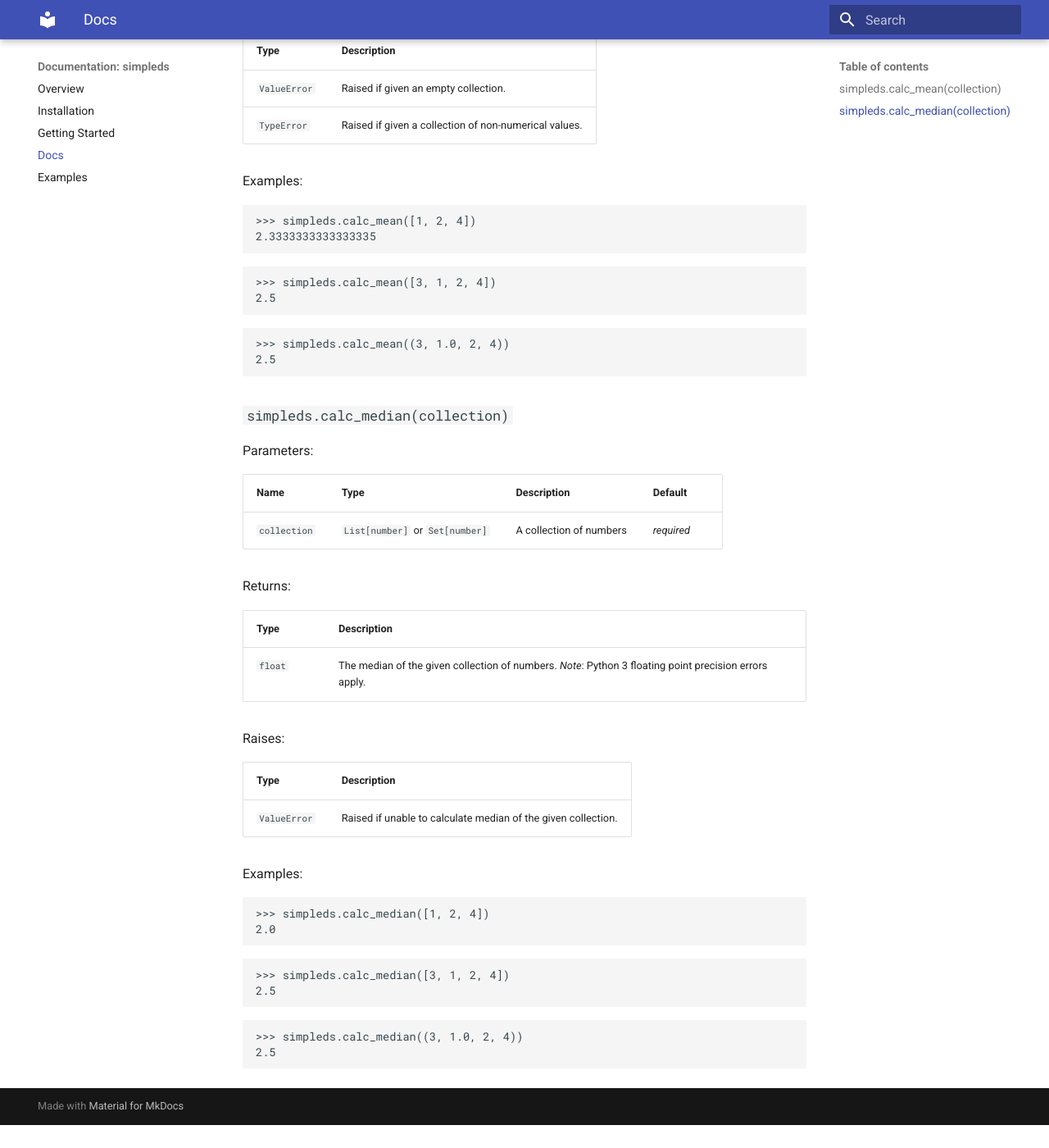
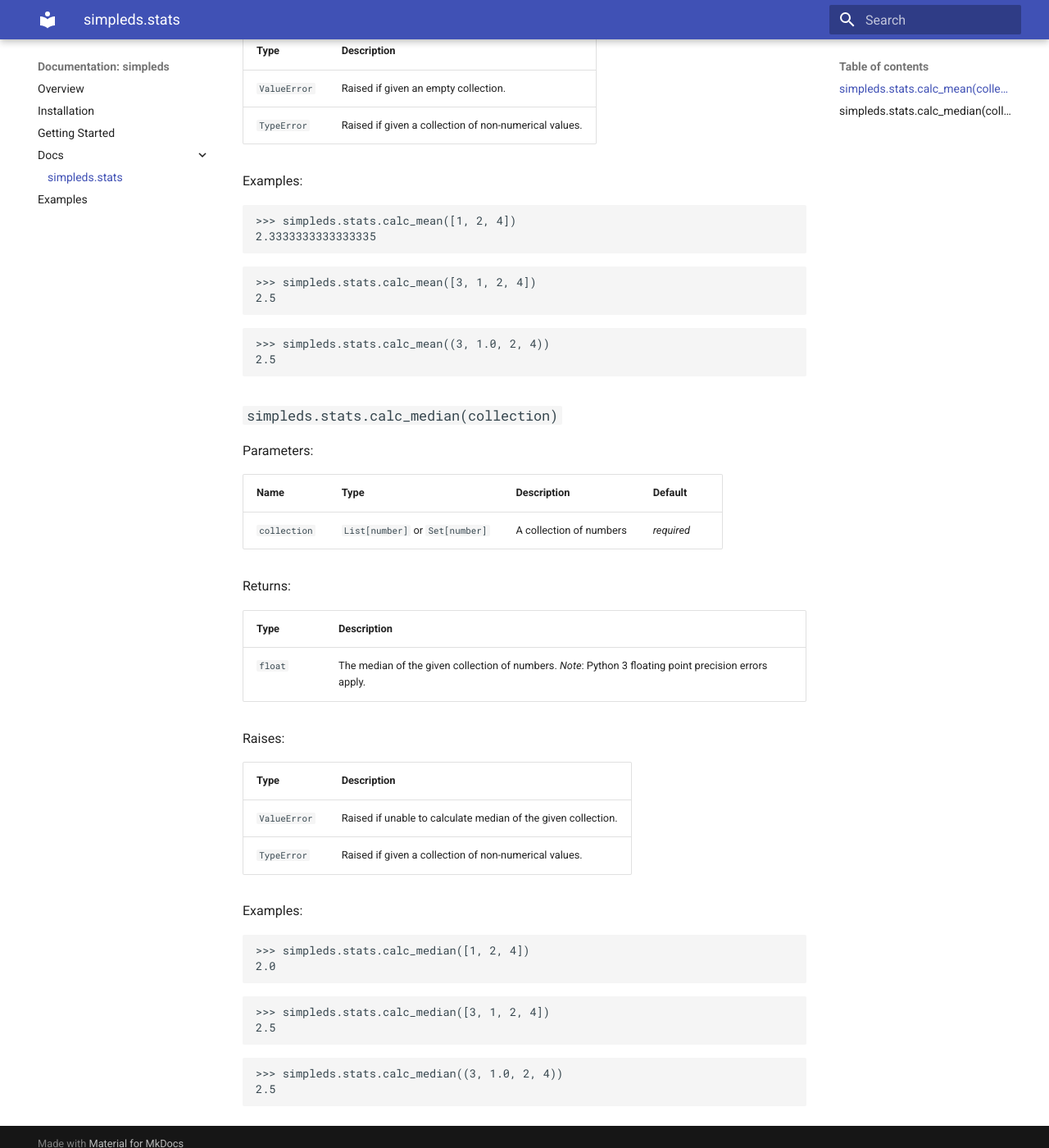
Before and after one commit to keiferc/simpleds, an MkDocs documentation site: the page built from docs/interfaces/stats.md, in a window 1280 px wide and 1400 px high, scrolled down 616 px. Shown: the whole window at 82% size. Built offline with MkDocs 1.6.1 and Material for MkDocs 9.7.7, drawn with Linux system fonts in a browser that asks for light colours; before the commit the page ends 1988 px from its top, so only the background shows below that; some of the changed text lies outside the part shown.

````diff
--- a/dev-requirements.txt
+++ /dev/null
@@ -1,3 +0,0 @@
-pytest
-mkdocs
-mkdocs-material
--- a/docs/docs.md
+++ b/docs/interfaces/stats.md
@@ -1,9 +1,9 @@
-# Docs
+# simpleds.stats
 
 This page contains the function contracts for all public functions in
-`simpleds`.
+`simpleds.stats`.
 
-### `simpleds.calc_mean(collection)`
+### `simpleds.stats.calc_mean(collection)`
 
 Parameters:
 
@@ -27,20 +27,20 @@
 Examples:
 
 ```python
->>> simpleds.calc_mean([1, 2, 4])
+>>> simpleds.stats.calc_mean([1, 2, 4])
 2.3333333333333335
 ```
 ```python
->>> simpleds.calc_mean([3, 1, 2, 4])
+>>> simpleds.stats.calc_mean([3, 1, 2, 4])
 2.5
 ```
 ```python
->>> simpleds.calc_mean((3, 1.0, 2, 4))
+>>> simpleds.stats.calc_mean((3, 1.0, 2, 4))
 2.5
 ```
 
 
-### `simpleds.calc_median(collection)`
+### `simpleds.stats.calc_median(collection)`
 
 Parameters:
 
@@ -59,18 +59,19 @@
 | Type | Description |
 | ---- | ----------- |
 | `ValueError` | Raised if unable to calculate median of the given collection. |
+| `TypeError` | Raised if given a collection of non-numerical values. |
 
 Examples:
 
 ```python
->>> simpleds.calc_median([1, 2, 4])
+>>> simpleds.stats.calc_median([1, 2, 4])
 2.0
 ```
 ```python
->>> simpleds.calc_median([3, 1, 2, 4])
+>>> simpleds.stats.calc_median([3, 1, 2, 4])
 2.5
 ```
 ```python
->>> simpleds.calc_median((3, 1.0, 2, 4))
+>>> simpleds.stats.calc_median((3, 1.0, 2, 4))
 2.5
 ```
--- a/mkdocs.yml
+++ b/mkdocs.yml
@@ -4,5 +4,6 @@
     - Overview: index.md
     - Installation: installation.md
     - Getting Started: getting-started.md
-    - Docs: docs.md
+    - Docs:
+        - simpleds.stats: interfaces/stats.md
     - Examples: examples.md
--- a/requirements.txt
+++ /dev/null
@@ -1,3 +0,0 @@
-numpy
-scipy
-pandas
````
Also changed, not shown: README.md (+5 -6 lines), docs/examples.md (+3 -0 lines), docs/getting-started.md (+6 -9 lines), docs/index.md (+7 -6 lines), docs/installation.md (+1 -3 lines), setup.py (+32 -0 lines), 4 other files.
